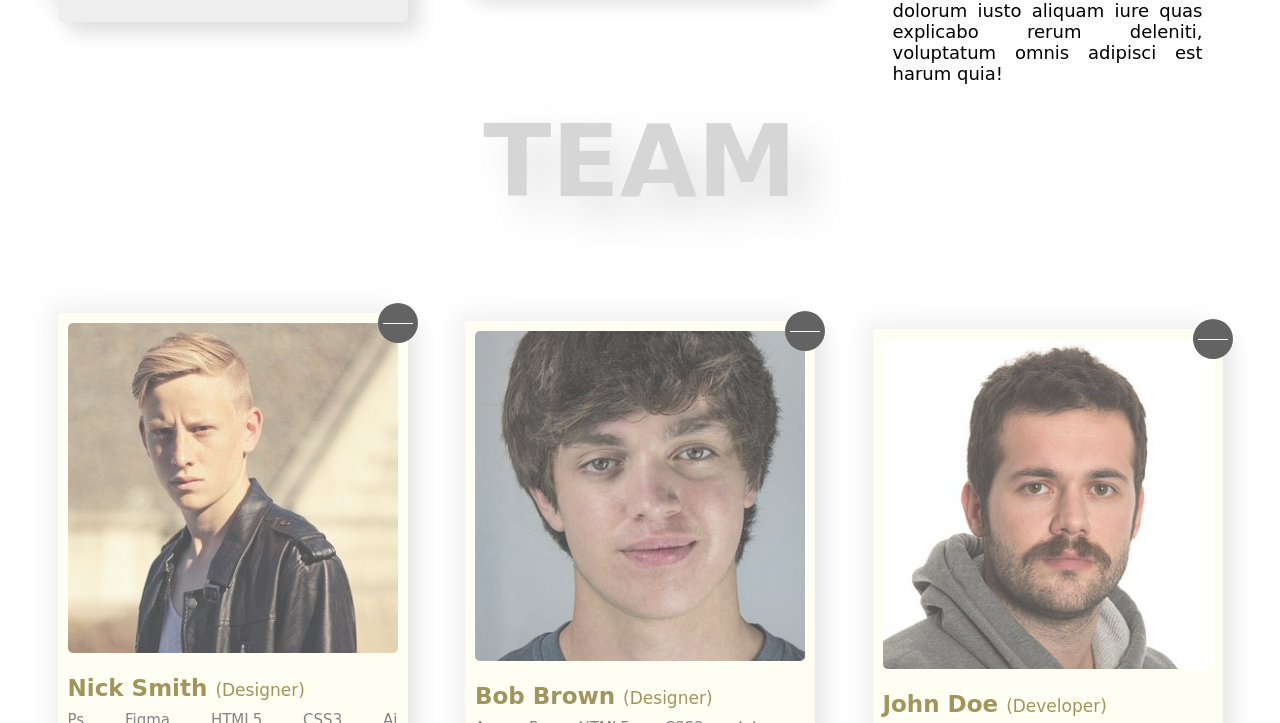
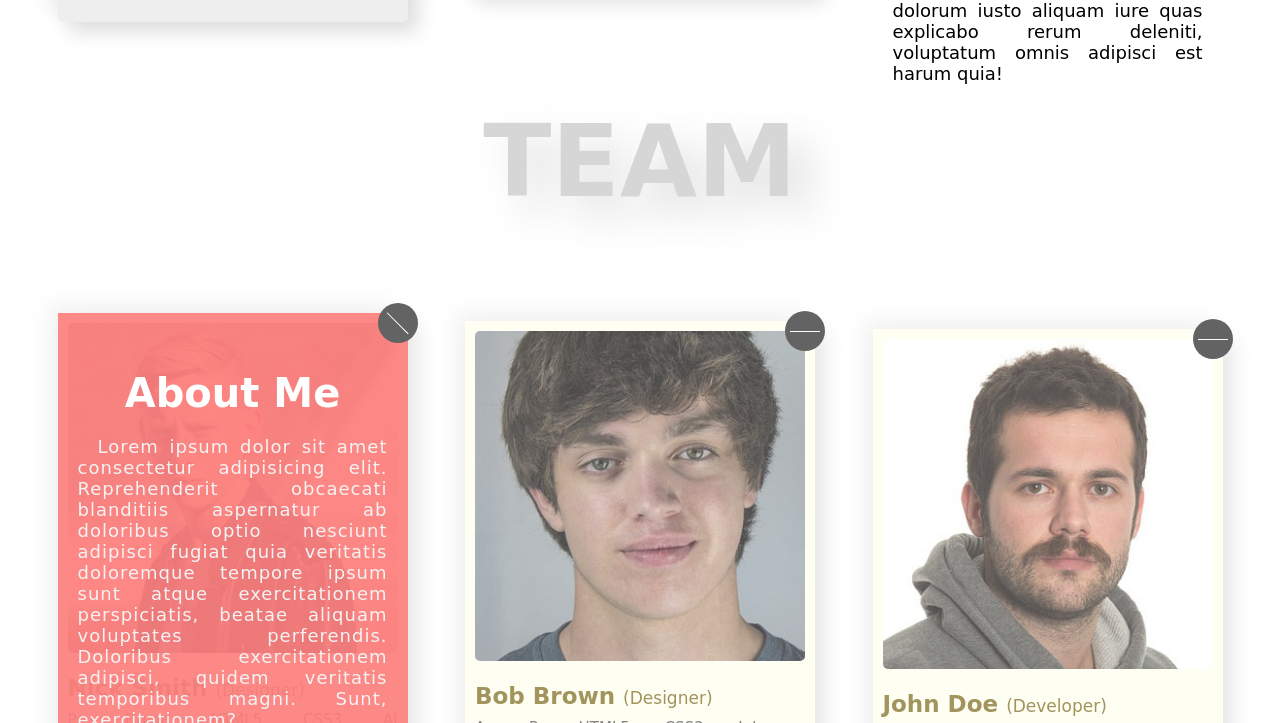
Before and after one commit to jondarweb/CreativeDesign, a plain HTML site: page index.html in a window 1280 px wide. Both pictures are taken after a click on the element 397 px from the left and 1870 px from the top of the page. Shown: the part 1547-2270 px from the top of the page. Drawn offline with Linux system fonts and the light colour scheme; a web font is replaced by a local one.

Commit message:
style team section, pop out info, event listeners

```diff
--- a/script.js
+++ b/script.js
@@ -0,0 +1,6 @@
+document.querySelectorAll('.story-btn').forEach((btn) => {
+btn.addEventListener('click',() => {
+  btn.classList.toggle('change');
+  btn.nextElementSibling.classList.toggle('change');
+})
+})
--- a/style.css
+++ b/style.css
@@ -438,5 +438,5 @@ transition: all 2.5s;
   color: #444;
   margin-top: 5rem;
 }
-}
+
 /* End of Section 3 */
```
